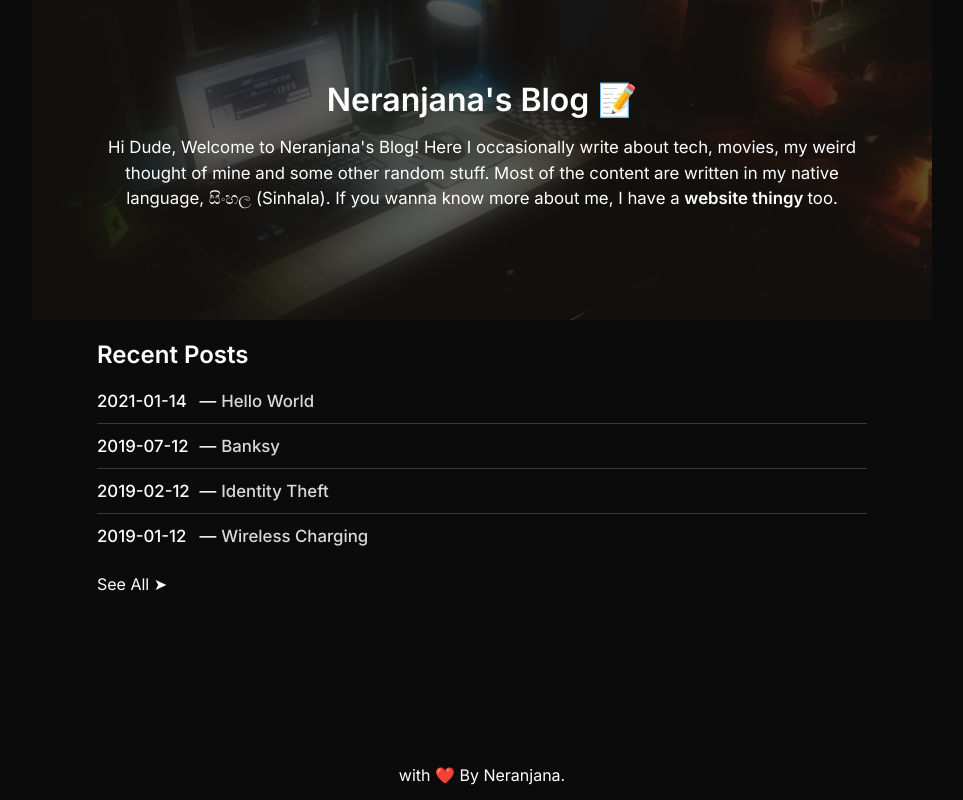
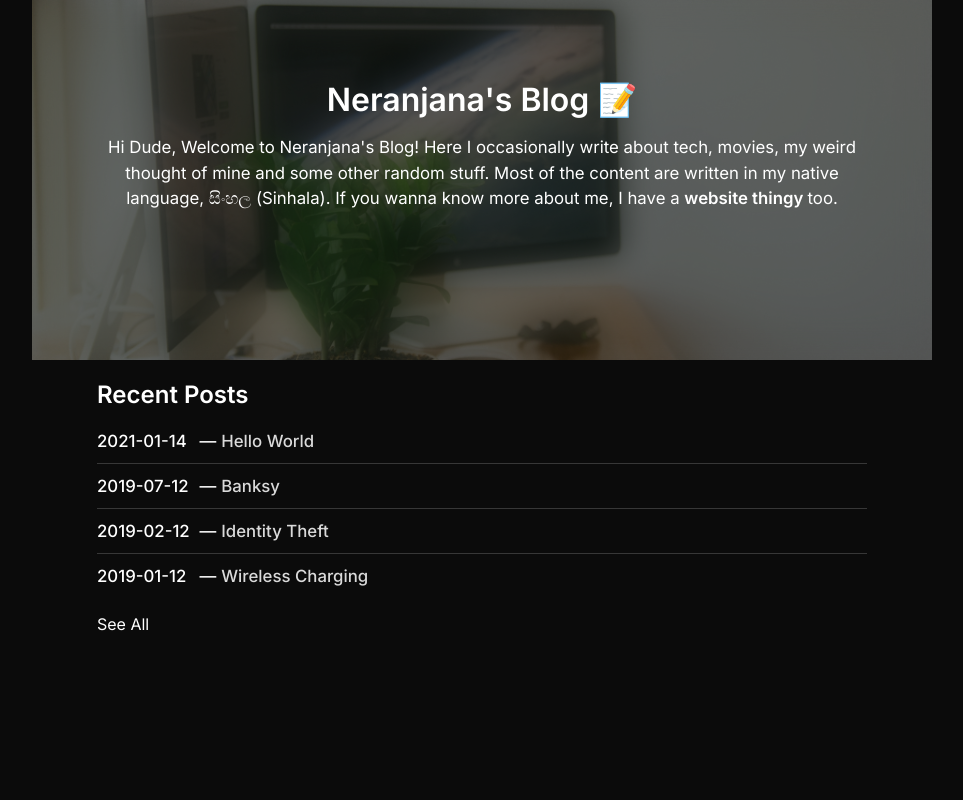
Before and after one commit to NandiyaLive/blog.neranjana-tk, a Next.js app: page / in a window 1280 px wide. Shown: the whole page, without its empty margins (158-1121 px from the left). Built offline with nearby package versions, Linux system fonts and the light colour scheme.

Commit message:
Add files via upload

```diff
--- a/src/pages/[slug].js
+++ b/src/pages/[slug].js
@@ -45,7 +45,7 @@ export default function Post({
 
         <footer className="post-footer">
             <div>
-              <p>Thanks For Reading</p>
+              <p>Thanks For Reading!</p>
               <p>
                 Written with ❤️ By{" "}
                 <a
--- a/src/pages/index.js
+++ b/src/pages/index.js
@@ -15,7 +15,7 @@ export default function Home({ posts }) {
         <section className="intro">
           <div className="intro-bg">
             <Image
-              src={"/pexels.jpg"}
+              src={"/intro-bg.webp"}
               objectFit="cover"
               layout="fill"
               priority
@@ -57,23 +57,10 @@ export default function Home({ posts }) {
             ))}
           </ul>
           <p>
-            <Link href={"/posts"}>See All ➤</Link>
+            <Link href={"/posts"}>See All</Link>
           </p>
         </section>
       </main>
-
-      <footer className="intro-footer">
-        <p>
-          with ❤️ By{" "}
-          <a
-            href="https://neranjana.tk"
-            target="_blank"
-            rel="noopener noreferrer"
-          >
-            Neranjana.
-          </a>
-        </p>
-      </footer>
     </>
   );
 }
--- a/src/pages/posts.js
+++ b/src/pages/posts.js
@@ -5,6 +5,7 @@ import matter from "gray-matter";
 import Head from "next/head";
 
 function Posts({ posts }) {
+
   return (
     <>
       <Head>
@@ -14,7 +15,7 @@ function Posts({ posts }) {
         <section className="post-container">
           <div className="go-back">
             <p>
-              <Link href={"/"}>⮜ Back to Home</Link>
+              <Link href={"/"}>Back to Home</Link>
             </p>
           </div>
           <div className="post-container-top">
--- a/src/styles/styles.scss
+++ b/src/styles/styles.scss
@@ -6,6 +6,7 @@
 }
 
 :root {
+  --fs-0: 1rem;
   --fs-1: 1.2rem;
   --fs-2: 1.5rem;
   --fs-3: 1.7em;
@@ -53,6 +54,7 @@ nav {
   gap: 1rem;
 
   p {
+    font-size: var(--fs-0);
     font-weight: 500;
     text-transform: uppercase;
   }
@@ -61,7 +63,7 @@ nav {
 .intro {
   .intro-bg {
     width: 100%;
-    min-height: 40vh;
+    min-height: 45vh;
     max-height: 400px;
     position: relative;
     top: 0;
@@ -162,21 +164,13 @@ nav {
   }
 }
 
-.intro-footer {
-  text-align: center;
-  position: absolute;
-  left: 0;
-  right: 0;
-  bottom: 15px;
-}
-
 .post {
   .post-intro {
     position: relative;
 
     .post-img {
       width: 100%;
-      height: 50vh;
+      height: 60vh;
       max-height: 400px;
       top: 0;
       z-index: -99;
@@ -213,7 +207,7 @@ nav {
   }
 
   .post-content {
-    max-width: 80%;
+    max-width: 85%;
     line-height: 1.9rem;
     padding-top: 1rem;
 
@@ -1000,6 +994,7 @@ nav {
 
 @media screen and (max-width: 1400px) {
   :root {
+    --fs-0: 0.875rem;
     --fs-1: 1.05rem;
     --fs-2: 1.25rem;
     --fs-3: 1.5em;
```
Also changed, not shown: src/posts/wireless-charging.md (+1 -1 lines), public/intro-bg.webp (added).
